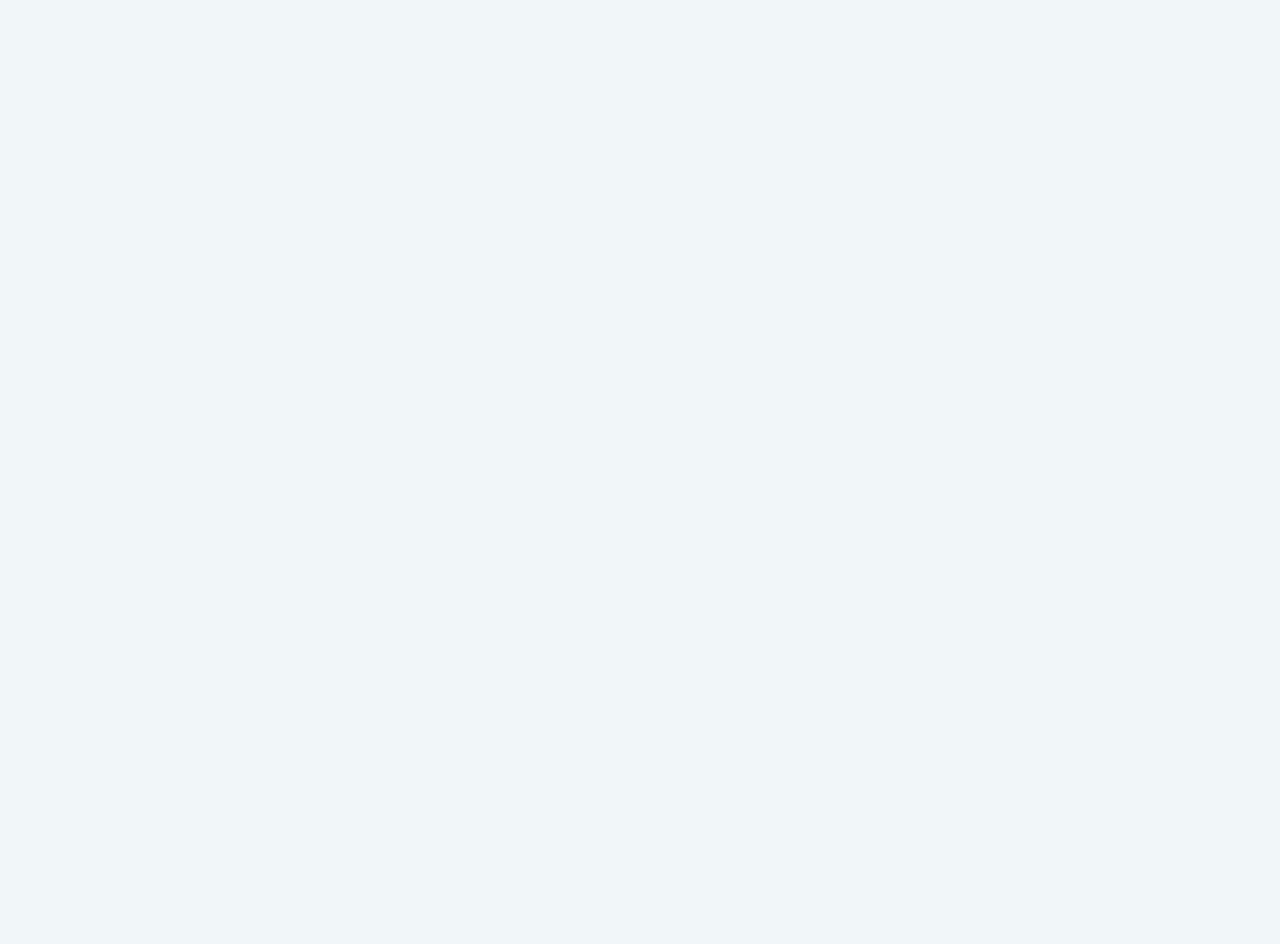
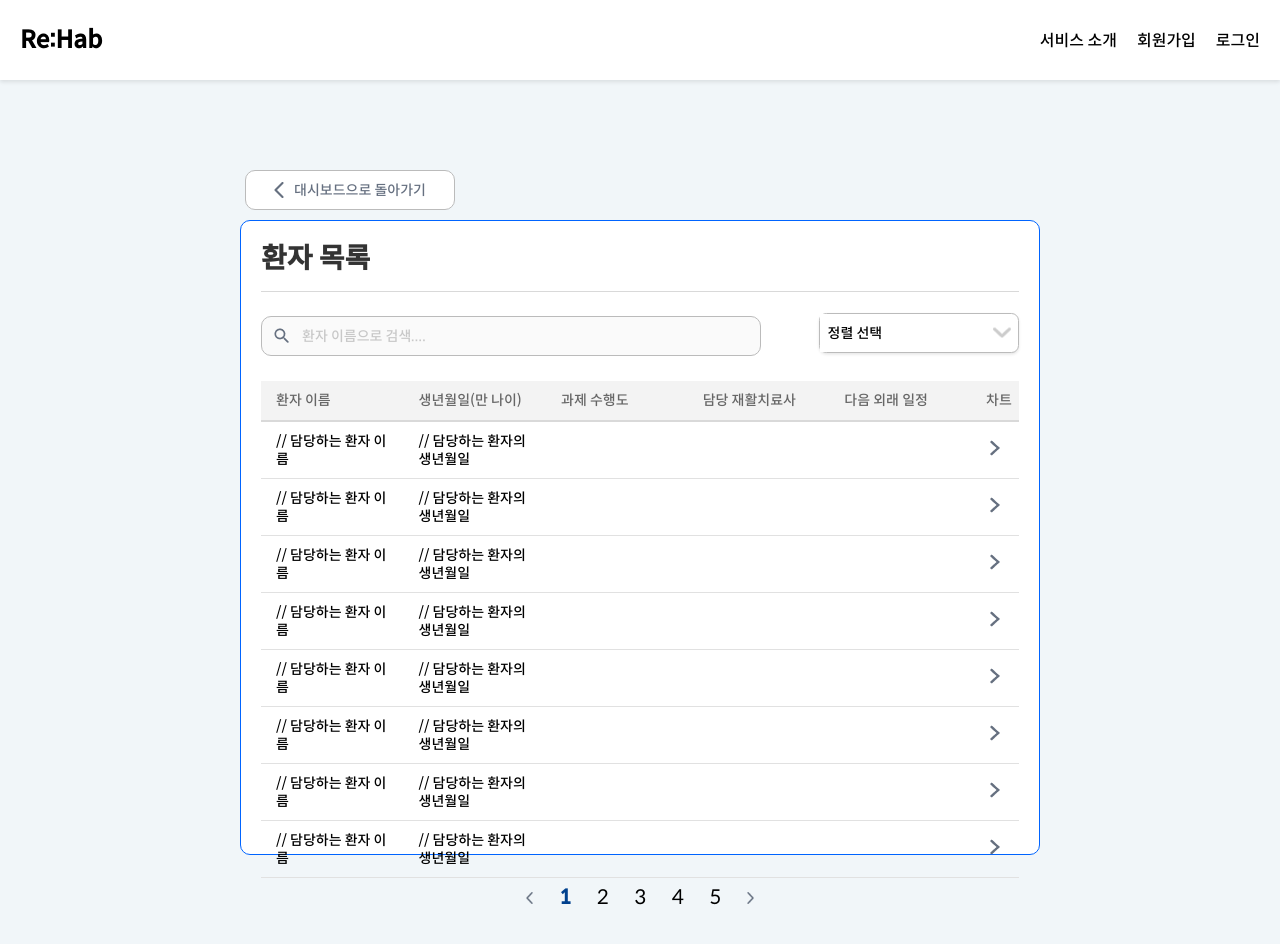
Before and after one commit to sync-without-async/Rehab-FrontEnd, a React (Vite) app: page /doctorpatientlist in a window 1280 px wide. Before the commit this address had no page. Shown: the top 944 px of the page. Built offline with nearby package versions, Linux system fonts and the light colour scheme.

Commit message:
Feat: 검색창, 필터 드롭다운 컴포넌트 구현

```diff
--- a/src/App.jsx
+++ b/src/App.jsx
@@ -7,7 +7,8 @@ import UserUntactReservePage from './pages/User/UserUntactReservePage.jsx';
 import UserReservePage from './pages/User/UserReservePage.jsx';
 import DoctorDashBoardPage from './pages/Doctor/DoctorDashBoardPage.jsx';
 import DoctorChartPage from './pages/Doctor/DoctorChartPage.jsx';
-import DoctorDetailPage from './pages/Doctor/DoctorDetailPage.jsx'
+import DoctorDetailPage from './pages/Doctor/DoctorDetailPage.jsx';
+import DoctorPatientListPage from './pages/Doctor/DoctorPatientListPage.jsx';
 import styled from "styled-components";
 import "./App.scss";
 
@@ -30,6 +31,7 @@ function App() {
           <Route path="/doctordash" element={<DoctorDashBoardPage />} />
           <Route path="/doctorchart" element={<DoctorChartPage />} />
           <Route path="/doctordetail" element={<DoctorDetailPage />} />
+          <Route path="/doctorpatientlist" element={<DoctorPatientListPage />} />
         </Routes>
       </Container>
     </Router>
--- /dev/null
+++ b/src/components/DoctorDashBoard/DoctorPatientList.jsx
@@ -0,0 +1,171 @@
+import styled from "styled-components";
+import player from "../../assets/icons/player.png";
+import Pagination from "../Pagination/Pagination";
+import { getUserExercises } from "../../librarys/login-api";
+import SearchBar from "../Input/SearchBar";
+import DropdownFilter from "../Dropdown/DropdownFilter";
+
+const Container = styled.div`
+  width: 800px;
+  height: 635px;
+  margin: 0 auto;
+  padding: 20px;
+  border: 1px solid #0064ff;
+  border-radius: 10px;
+  background-color: #ffffff;
+  font-family: "Spoqa Han Sans Neo", "sans-serif";
+`;
+
+const Title = styled.h1`
+  font-size: 28px;
+  font-weight: bold;
+  color: #333;
+  margin-bottom: 15px;
+`;
+
+const Divider = styled.hr`
+  width: 100%;
+  height: 1px;
+  background-color: #d9d9d9;
+  border: none;
+  margin-bottom: 20px;
+`;
+
+const SearchAndFilterContainer = styled.div`
+  display: flex;
+  justify-content: space-between;
+  align-items: center;
+  margin-bottom: 20px;
+`;
+
+const Table = styled.table`
+  width: 100%;
+  border-collapse: collapse;
+`;
+
+const TableRow = styled.tr`
+  height: 40px;
+  border-bottom: 1px solid #e1e1e1;
+  font-size: 14px;
+`;
+
+const TableCell = styled.td`
+  padding: 10px 15px;
+  &:first-child {
+    width: 150px;
+  }
+  &:nth-child(2) {
+    width: 150px;
+  }
+  &:nth-child(3) {
+    width: 150px;
+  }
+  &:nth-child(4) {
+    width: 150px;
+  }
+  &:nth-child(5) {
+    width: 150px;
+  }
+`;
+
+const TableHeader = styled.th`
+  background-color: #f3f3f3;
+  height: 40px;
+  border-bottom: 2px solid #d9d9d9;
+  font-size: 14px;
+  color: #666666;
+  text-align: left;
+  padding-left: 15px;
+
+  &:first-child {
+    width: 150px;
+  }
+  &:nth-child(2) {
+    width: 150px;
+  }
+  &:nth-child(3) {
+    width: 150px;
+  }
+  &:nth-child(4) {
+    width: 150px;
+  }
+  &:nth-child(5) {
+    width: 150px;
+  }
+`;
+
+const PlayerIcon = styled.img`
+  width: 18px;
+  height: 18px;
+`;
+
+const filterlist=["오늘 외래 순", "최신 등록 순", "수행도 높은 순"];
+
+const DoctorPatientList = () => {
+  const userId = "HL0001";
+  const exercises = getUserExercises(userId);
+
+  const totalItems = 40;
+  const itemsPerPage = 8;
+
+  const handlePageChange = (selectedPage) => {
+    console.log("Selected page:", selectedPage);
+  };
+  return (
+    <Container>
+      <Title>환자 목록</Title>
+      <Divider />
+      <SearchAndFilterContainer>
+        <SearchBar />
+        <DropdownFilter items={filterlist} />
+      </SearchAndFilterContainer>
+      <Table>
+        <thead>
+          <TableRow>
+            <TableHeader>환자 이름</TableHeader>
+            <TableHeader>생년월일(만 나이)</TableHeader>
+            <TableHeader>과제 수행도</TableHeader>
+            <TableHeader>담당 재활치료사</TableHeader>
+            <TableHeader>다음 외래 일정</TableHeader>
+            <TableHeader>차트</TableHeader>
+          </TableRow>
+        </thead>
+        <tbody>
+          {exercises.map((exercise, index) => (
+            <TableRow key={index}>
+              <TableCell>
+                // 담당하는 환자 이름
+              </TableCell>
+              <TableCell>
+                // 담당하는 환자의 생년월일
+              </TableCell>
+              <TableCell>
+                {// 담당하는 환자의 과제 수행도
+                }
+              </TableCell>
+              <TableCell>
+                {// 담당하는 환자의 재활치료사 이름
+                }
+              </TableCell>
+              <TableCell>
+                {//담당하는 환자의 다음 외래 일정
+                }
+                </TableCell>
+              <TableCell>
+                <PlayerIcon src={player} alt="Player Icon" />
+              </TableCell>
+            </TableRow>
+          ))}
+        </tbody>
+      </Table>
+
+      <Pagination
+        totalItems={totalItems}
+        itemsPerPage={itemsPerPage}
+        onChange={handlePageChange}
+      />
+    </Container>
+  );
+};
+
+export default DoctorPatientList;
--- /dev/null
+++ b/src/components/Dropdown/DropdownFilter.jsx
@@ -0,0 +1,99 @@
+import  { useState } from 'react';
+import styled from 'styled-components';
+import dropdownicon from "../../assets/icons/dropdownicon.png";
+
+const Label = styled.div`
+  font-family: 'Spoqa Han Sans Neo', 'sans-serif';
+  font-weight: 500;
+  font-size: 16px;
+  margin-bottom: 3.75px;
+  margin-top:-10px;
+  padding-top: 7.5px;
+`;
+
+const DropdownContainer = styled.div`
+  width: 200px;
+  height: 40px;
+  background-color: #FFFFFF;
+  border: 0.75px solid #BBBBBB;
+  position: relative;
+  cursor: pointer;
+  margin-bottom: 7.5px;
+  border-radius: 7.5px;
+  box-shadow: 0px 1.5px 3px rgba(0, 0, 0, 0.1);
+`;
+
+const DropdownText = styled.input`
+  width: calc(100% - 45px);
+  height: 100%;
+  border: none;
+  font-family: 'Spoqa Han Sans Neo', 'sans-serif';
+  font-weight: 500;
+  font-size: 16px;
+  padding-left: 7.5px;
+  &:focus {
+    outline: none;
+  }
+`;
+
+const DropdownIcon = styled.img`
+  position: absolute;
+  right: 7.5px;
+  top: 50%;
+  transform: translateY(-50%);
+`;
+
+const DropdownList = styled.div`
+  width: 100%;
+  max-height: ${props => (props.open ? '112.5px' : '0')};
+  overflow-y: auto;
+  position: absolute;
+  top: 100%;
+  left: 0;
+  background-color: #FFFFFF;
+  border: 0.75px solid #ccc;
+  z-index: 1;
+`;
+
+const DropdownItem = styled.div`
+  padding: 7.5px;
+`;
+
+function DropdownFilter({ label, items }) {
+  const [isOpen, setIsOpen] = useState(false);
+  const [text, setText] = useState('정렬 선택'); // 초기값을 '정렬 선택'으로 설정
+
+  const toggleDropdown = () => {
+    setIsOpen(!isOpen);
+  };
+
+  const handleItemClick = (item) => {
+    setText(item);
+    setIsOpen(false);
+  };
+
+  return (
+    <div>
+      <Label>{label}</Label>
+      <DropdownContainer onClick={toggleDropdown}>
+        <DropdownText
+          value={text}
+          onChange={e => setText(e.target.value)}
+          style={{fontSize: '14px', color: '#000000'}}
+        />
+        <DropdownIcon src={dropdownicon} alt="Dropdown Icon" />
+        {isOpen && (
+          <DropdownList open={isOpen}>
+            {items.map((item, index) => (
+              <DropdownItem key={index} onClick={() => handleItemClick(item)}>
+                {item}
+              </DropdownItem>
+            ))}
+          </DropdownList>
+        )}
+      </DropdownContainer>
+    </div>
+  );
+}
+
+export default DropdownFilter;
--- /dev/null
+++ b/src/components/Input/SearchBar.jsx
@@ -0,0 +1,45 @@
+import styled from 'styled-components';
+import Iconsearch from "../../assets/icons/iconsearch.png";
+
+const SearchContainer = styled.div`
+  width: 500px;
+  height: 40px;
+  background-color: #FAFAFA;
+  border: 1px solid #BBBBBB;
+  border-radius: 10px;
+  display: flex;
+  align-items: center;
+`;
+
+const SearchIcon = styled.img`
+  width: 20px;
+  height: 20px;
+  margin-left: 10px;
+`;
+
+const SearchInput = styled.input`
+  width: calc(100% - 40px);
+  height: 100%;
+  border: none;
+  background-color: transparent;
+  font-size: 14px;
+  color: #000;
+  padding-left: 10px;
+  &::placeholder {
+    color: #C8C8C8;
+  }
+  &:focus {
+    outline: none;
+  }
+`;
+
+const SearchBar = () => {
+  return (
+    <SearchContainer>
+      <SearchIcon src={Iconsearch} alt="Search" />
+      <SearchInput placeholder="환자 이름으로 검색...." />
+    </SearchContainer>
+  );
+};
+
+export default SearchBar;
--- /dev/null
+++ b/src/pages/Doctor/DoctorPatientListPage.jsx
@@ -0,0 +1,33 @@
+import styled from 'styled-components';
+import Header from '../../components/Header/Header';
+import BackButton from '../../components/Button/BackButton';
+import DoctorPatientList from '../../components/DoctorDashBoard/DoctorPatientList';
+
+const PageContainer = styled.div`
+  display: flex;
+  flex-direction: column;
+  height: 100vh;
+`;
+
+const CenteredContainer = styled.div`
+  display: flex;
+  flex-direction: column;
+  justify-content: center;
+  align-items: center;
+  flex: 1;
+  margin-top: 50px;
+`;
+
+const DoctorPatientListPage = () => {
+  return (
+    <PageContainer>
+      <Header/>
+      <CenteredContainer>
+        <BackButton pageName="대시보드" />
+        <DoctorPatientList/>
+      </CenteredContainer>
+    </PageContainer>
+  );
+}
+
+export default DoctorPatientListPage;
```
Also changed, not shown: src/assets/icons/iconsearch.png (added).
